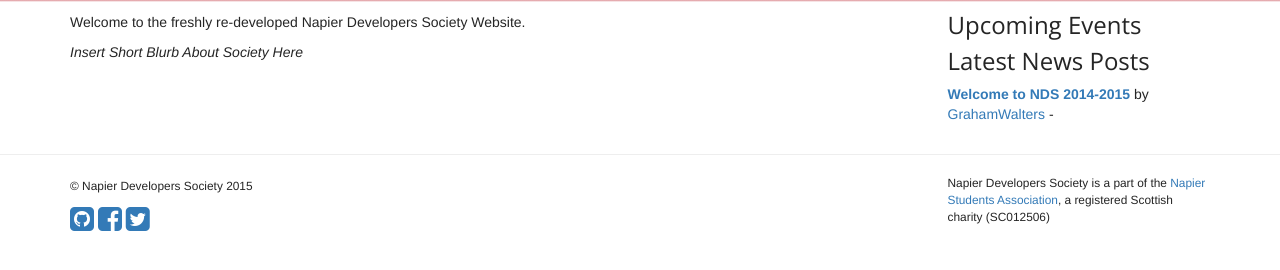
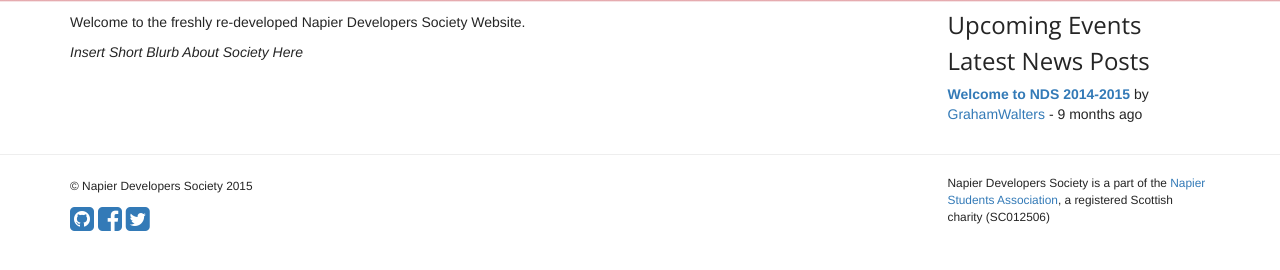
Before and after one commit to NapierDevSoc/NapierDevSoc.github.io, a Jekyll site: the page built from index.md, in a window 1280 px wide. Shown: the part 292-562 px from the top of the page. Built offline with Jekyll 4.4.1, drawn with Linux system fonts in a browser that asks for light colours; nearby versions of some CDN libraries; Markdown is read by kramdown in place of the engine named in the settings.

Commit message:
Update sidebar with timeago

```diff
--- a/_includes/110_page_closing.html
+++ b/_includes/110_page_closing.html
@@ -5,8 +5,8 @@
 		{% include 115_footer.html %}
 
                 <script src="https://ajax.googleapis.com/ajax/libs/jquery/1.11.2/jquery.min.js"></script>
-                <script src="assets/js/bootstrap.min.js"></script>
-                <script src="assets/js/timeago.jquery.min.js"></script>
+                <script src="/assets/js/bootstrap.min.js"></script>
+                <script src="/assets/js/timeago.jquery.min.js"></script>
 
                 <script>
                         $(document).ready(function(){
--- a/_layouts/page.html
+++ b/_layouts/page.html
@@ -10,9 +10,12 @@
 
     <div class="col-md-3 sidebar">
       <h3>Upcoming Events</h3>
+	{% for event in site.tags.events limit:5 %}
+	  <p><b><a href="{{ event.url }}">{{ event.title }}</a></b> - {{ event.date }}</p>
+	{% endfor %}
       <h3>Latest News Posts</h3>
-        {% for post in site.tags.news limit:2 %}
-          <p><b><a href="{{ post.url }}">{{ post.title }}</a></b> by <a href="https://github.com/{{ post.author }}">{{ post.author }}</a> - <time class="timeago"></time>
+        {% for post in site.tags.news limit:5 %}
+          <p><b><a href="{{ post.url }}">{{ post.title }}</a></b> by <a href="https://github.com/{{ post.author }}">{{ post.author }}</a> - <time class="timeago" datetime="{{ post.date | date: "%FT00:00:00Z" }}">{{ post.date | date: "%F" }}</time>
         {% endfor %}
     </div>
   </div>
```
